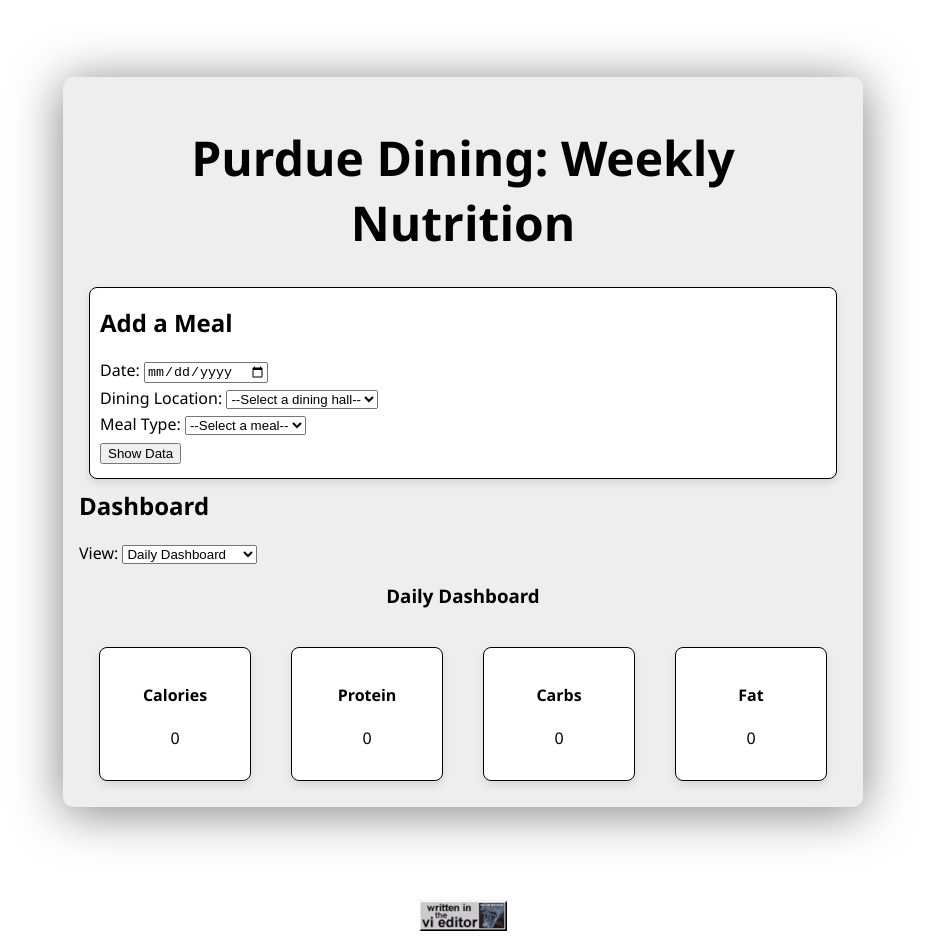
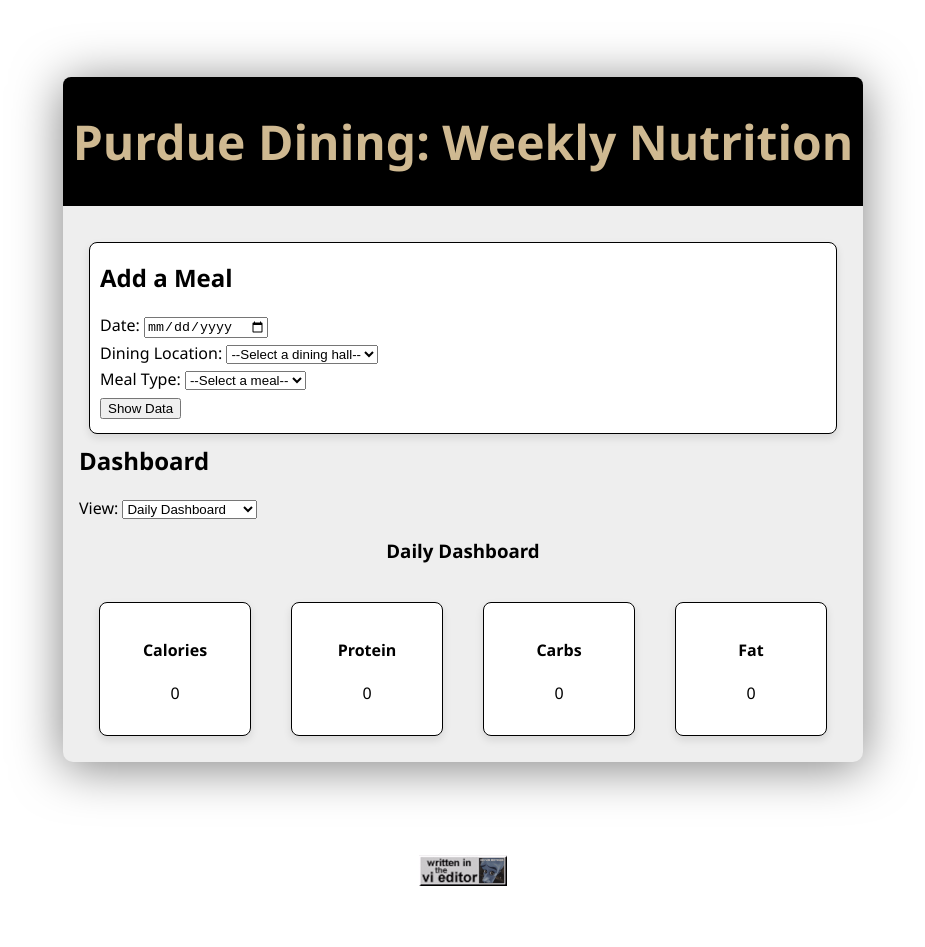
Before and after one commit to Raven498/purdue-dining, a plain HTML site: page index.html in a window 1280 px wide. Shown: the whole page, without its empty margins (177-1102 px from the left). After the commit the page ends 902 px from the top, so only its background shows below. Drawn offline with nearby package versions, Linux system fonts and the light colour scheme.

Commit message:
add header

```diff
--- a/index.html
+++ b/index.html
@@ -7,8 +7,10 @@
   </head>
   <body>
     <div class="content">
+      <header>
+        <h1>Purdue Dining: Weekly Nutrition</h1>
+      </header>
       <main>
-        <h1>Purdue Dining: Weekly Nutrition</h1>
         <section class="add-meal">
           <h2>Add a Meal</h2>
 
--- a/style.css
+++ b/style.css
@@ -1,5 +1,13 @@
 .off {
   display: none;
+}
+
+header {
+    background-color: #000;
+    color: #cfb991;
+    border-top-left-radius: 8px;
+    border-top-right-radius: 8px;
+    margin-bottom: 10px;
 }
 
 body {
```
